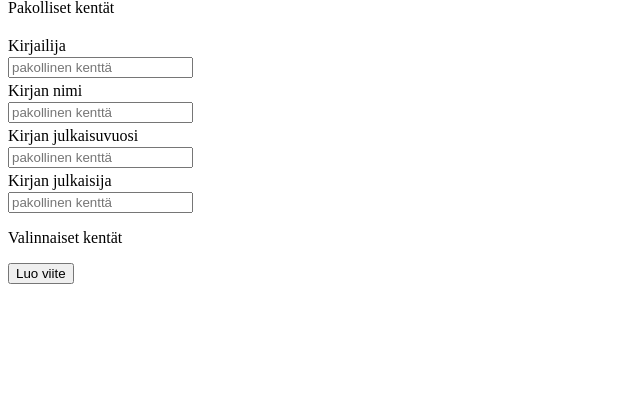
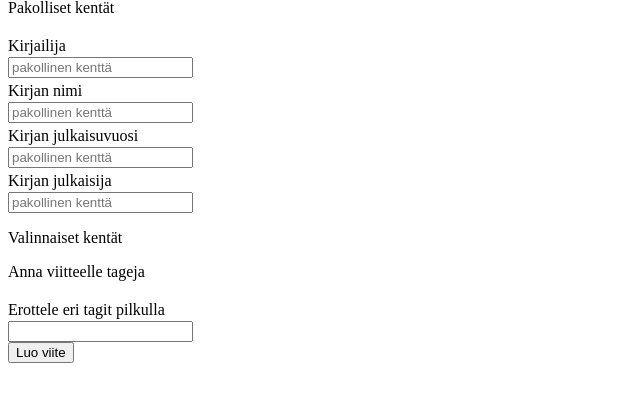
Before and after one commit to Tiiawss/Ohtuminiprojekti, a Flask app: page /form in a window 1280 px wide. Shown: the part 68-470 px from the top of the page, without its empty margins (0-640 px from the left). Run offline with Flask 2, Linux system fonts and the light colour scheme.

Commit message:
Add tags to citations

```diff
--- a/src/config.py
+++ b/src/config.py
@@ -12,9 +12,9 @@ except FileNotFoundError:
 TOML_FILENAME = os.getenv('TOMLCONFIG') or 'cite_types.toml'
 
 try:
-     load_dotenv(dotenv_path=os.path.join(dirname, 'secrets.env'))
+    load_dotenv(dotenv_path=os.path.join(dirname, 'secrets.env'))
 except FileNotFoundError:
-     pass
+    pass
 
 
 MONGO_URL = os.getenv('MONGO_URL')
--- a/src/routes.py
+++ b/src/routes.py
@@ -22,6 +22,11 @@ def index():
 
     for field_key, value in citation_service.get_last().items():
         if field_key in ["type", "cite_key"]:
+            continue
+        if field_key == "tagit":
+            last_citation_rows.append(
+                f"Tagit: {value}"
+            )
             continue
         selostus_teksti = dict_fields[field_key][0]
 
@@ -78,6 +83,8 @@ def create():
         field_input = request.form[key]
         if field_input:
             cite_values.append((key, field_input))
+    tags = request.form["Tagit"]
+    cite_values.append(("tagit", tags))
     if citation_service.save_citation(cite_values):
         return redirect("/")
     return redirect("/form")
--- a/src/services/citation_service.py
+++ b/src/services/citation_service.py
@@ -79,7 +79,6 @@ class CitationService:
             cite_key_author,
             cite_key_year
         )
-
         self.repo.add_citation(citation_to_save)
         return True
 
--- a/src/templates/form.html
+++ b/src/templates/form.html
@@ -26,6 +26,9 @@
         <label for="{{ field[0] }}">{{ field[1] }}</label>
         <input type="text", id="{{ field[0] }}" name="{{ field[0] }}">
         {% endfor %}
+        <p>Anna viitteelle tageja<p>
+        <label for="tag">Erottele eri tagit pilkulla</label>
+        <input type="text", id="tag" name="Tagit">
         <input type="hidden" name="selected" value="{{ selected }}">
         <input id="submit-button" type="submit" value="Luo viite">
     </form>
```
